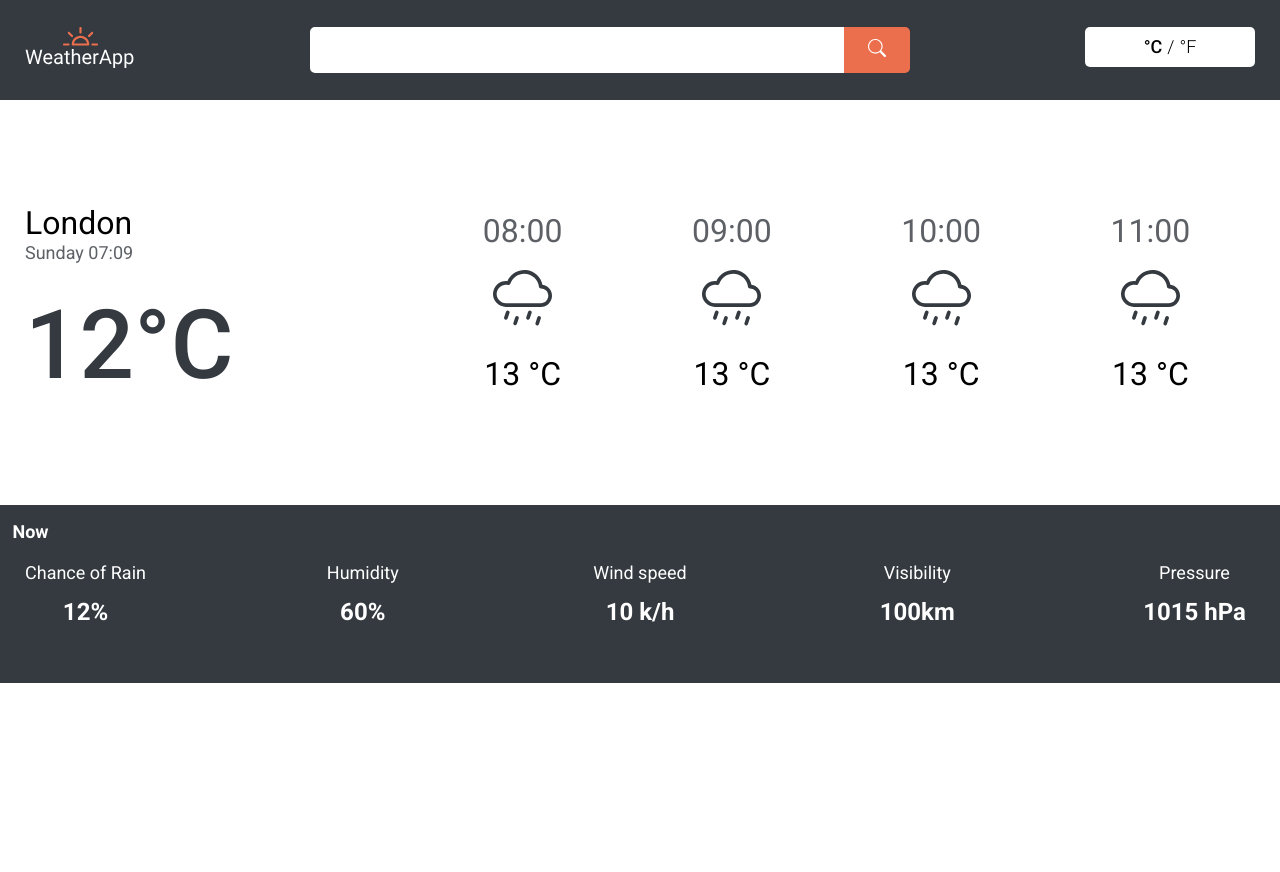
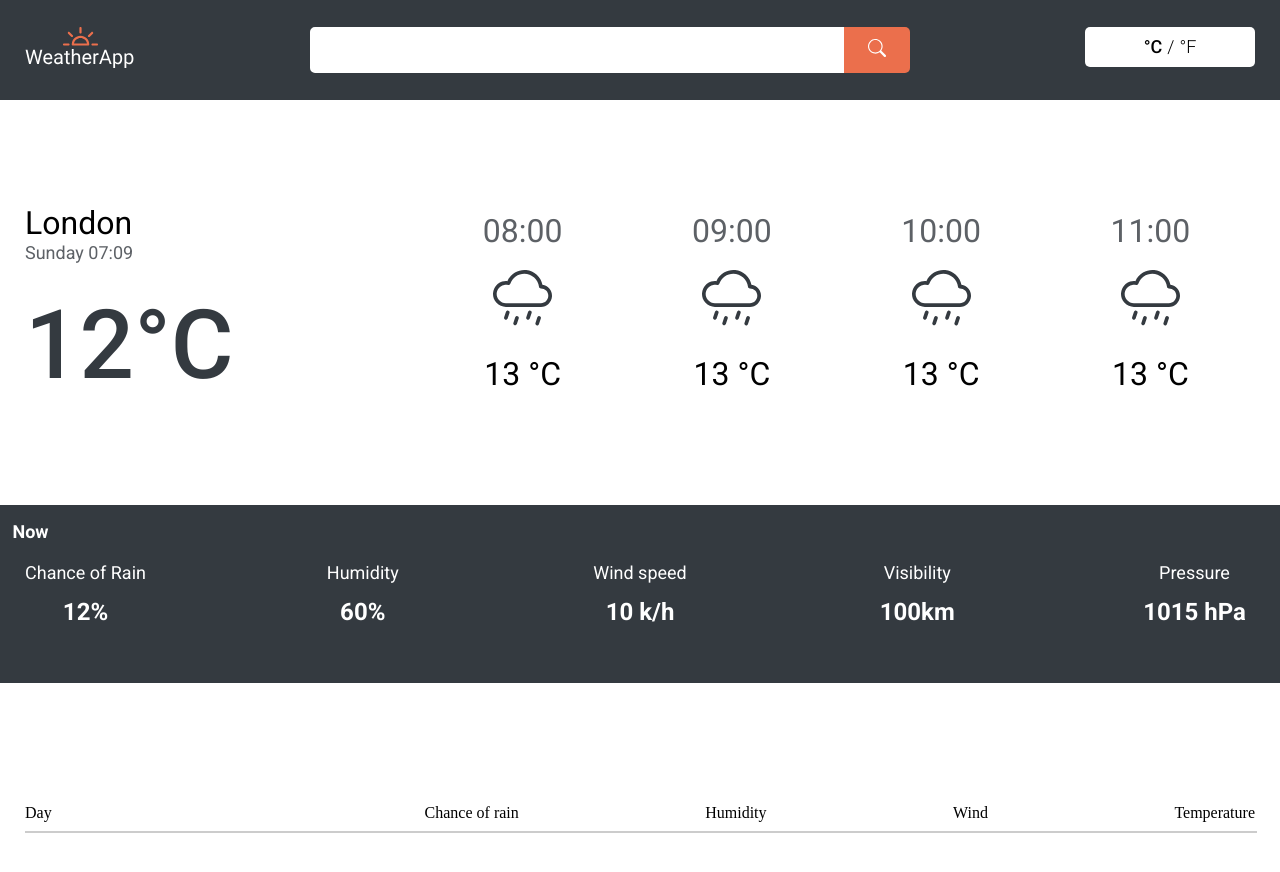
Before and after one commit to VladyslavHimself/weather-app, a React (Create React App) app: page / in a window 1280 px wide. Shown: the top 872 px of the page. Before the commit the page ends 800 px from the top, so only its background shows below. Built offline with nearby package versions, Linux system fonts and the light colour scheme.

Commit message:
create basic table block

```diff
--- a/src/components/App/Component.tsx
+++ b/src/components/App/Component.tsx
@@ -161,7 +161,50 @@ function App() {
                     </div>
                 </div>
             </div>
-            <div className={classes['detailed-daily-weather']} />
+            <div className={classes['other-days-weather']}>
+                <div className={classes.container}>
+                    <div className={classes['weather-table']}>
+                        <div className={classes['weather-table-item']}>
+                            <div
+                                className={
+                                    classes['weather-table-item__data-title']
+                                }
+                            >
+                                Day
+                            </div>
+                            <div
+                                className={
+                                    classes['weather-table-item__data-title']
+                                }
+                            >
+                                Chance of rain
+                            </div>
+                            <div
+                                className={
+                                    classes['weather-table-item__data-title']
+                                }
+                            >
+                                Humidity
+                            </div>
+                            <div
+                                className={
+                                    classes['weather-table-item__data-title']
+                                }
+                            >
+                                Wind
+                            </div>
+                            <div
+                                className={
+                                    classes['weather-table-item__data-title']
+                                }
+                            >
+                                Temperature
+                            </div>
+                        </div>
+                        <hr />
+                    </div>
+                </div>
+            </div>
         </div>
     );
 }
--- a/src/components/App/styles.module.scss
+++ b/src/components/App/styles.module.scss
@@ -146,6 +146,53 @@
     }
 }
 
+.other-days-weather {
+    width: 100%;
+    min-height: 119px;
+
+    display: flex;
+    justify-content: center;
+    align-items: center;
+
+    margin-top: 80px;
+
+    .container {
+        width: $container-max-width;
+    }
+}
+
+.weather-table {
+    width: 100%;
+
+    display: flex;
+    flex-direction: column;
+
+    hr {
+        width: 100%;
+        border: 1px solid #ccc;
+    }
+}
+
+.weather-table-item {
+    width: 100%;
+    display: flex;
+    justify-content: space-between;
+
+    &__data-title {
+        display: flex;
+        flex-grow: 1;
+    }
+
+    &__data-title:first-child {
+        display: flex;
+        flex-grow: 2;
+    }
+    &__data-title:last-child {
+        display: flex;
+        flex-grow: 0;
+    }
+}
+
 @media (max-width: 1092px) {
     .today-weather {
         .container {
```
Also changed, not shown: 1 other file (tests, documents, lock files or other folders).
